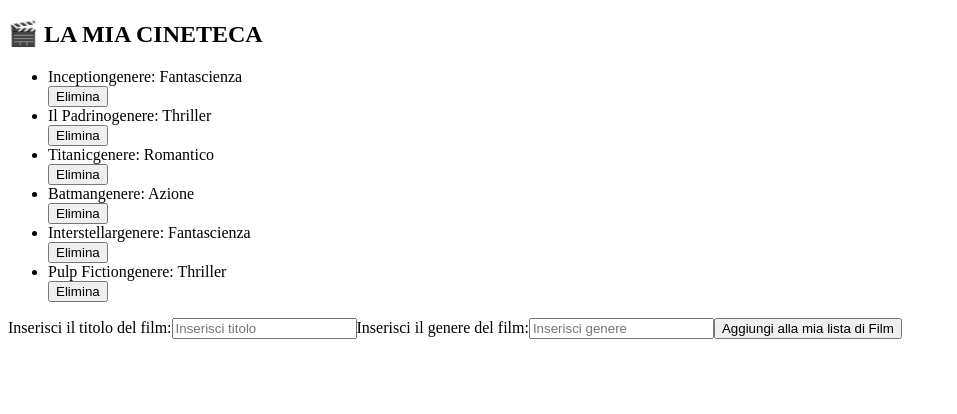
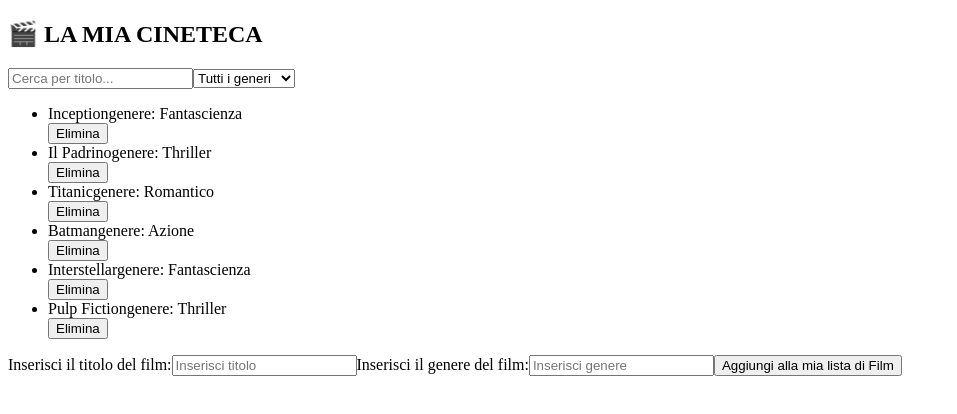
Before and after one commit to francescoguttuso/react-movie-filter, a React (Vite) app: page / in a window 1280 px wide. Shown: the top 414 px of the page, without its empty margins (0-957 px from the left). Built offline with nearby package versions, Linux system fonts and the light colour scheme.

Commit message:
feat: add FilmFilters component for enhanced film search and genre filtering

```diff
--- a/src/App.jsx
+++ b/src/App.jsx
@@ -1,11 +1,30 @@
-import { useState } from "react";
+import { useState, useEffect } from "react";
 import "./App.css";
 import { films as initialFilms } from "./data/films";
 import { NewFilm } from "./components/NewFilm";
 import { FilmsList } from "./components/FilmsList";
+import { FilmFilters } from "./components/FilmFilters";
 
 function App() {
   const [films, setFilms] = useState(initialFilms);
+  const [filteredFilms, setFilteredFilms] = useState(films);
+  const [selectedGenre, setSelectedGenre] = useState("");
+  const [searchTitle, setSearchTitle] = useState("");
+
+  const generiDisponibili = [...new Set(films.map((film) => film.genre))];
+
+  useEffect(() => {
+    const risultatoFiltrato = films.filter((film) => {
+      const matchGenere = selectedGenre === "" || film.genre === selectedGenre;
+      const matchTitolo = film.title
+        .toLowerCase()
+        .includes(searchTitle.toLowerCase().trim());
+
+      return matchGenere && matchTitolo;
+    });
+
+    setFilteredFilms(risultatoFiltrato);
+  }, [films, selectedGenre, searchTitle]);
 
   const handleDeleteFilm = (idDaEliminare) => {
     const listaAggiornata = films.filter((film) => film.id !== idDaEliminare);
@@ -18,7 +37,6 @@ function App() {
       title: newFilmData.title,
       genre: newFilmData.genre,
     };
-
     setFilms([...films, newFilm]);
   };
 
@@ -26,7 +44,15 @@ function App() {
     <div className="app-container">
       <h2>🎬 LA MIA CINETECA</h2>
 
-      <FilmsList films={films} onDeleteFilm={handleDeleteFilm} />
+      <FilmFilters
+        searchTitle={searchTitle}
+        onSearchChange={setSearchTitle}
+        selectedGenre={selectedGenre}
+        onGenreChange={setSelectedGenre}
+        genres={generiDisponibili}
+      />
+
+      <FilmsList films={filteredFilms} onDeleteFilm={handleDeleteFilm} />
 
       <NewFilm onAddFilm={handleAddFilm} />
     </div>
--- /dev/null
+++ b/src/components/FilmFilters.jsx
@@ -0,0 +1,32 @@
+import "./FilmFilters.css";
+
+export const FilmFilters = ({
+  searchTitle,
+  onSearchChange,
+  selectedGenre,
+  onGenreChange,
+  genres,
+}) => {
+  return (
+    <div className="filters-container">
+      <input
+        type="text"
+        placeholder="Cerca per titolo..."
+        value={searchTitle}
+        onChange={(e) => onSearchChange(e.target.value)}
+      />
+
+      <select
+        value={selectedGenre}
+        onChange={(e) => onGenreChange(e.target.value)}
+      >
+        <option value="">Tutti i generi</option>
+        {genres.map((genere) => (
+          <option key={genere} value={genere}>
+            {genere}
+          </option>
+        ))}
+      </select>
+    </div>
+  );
+};
```
Also changed, not shown: src/components/FilmFilters.css (added).
